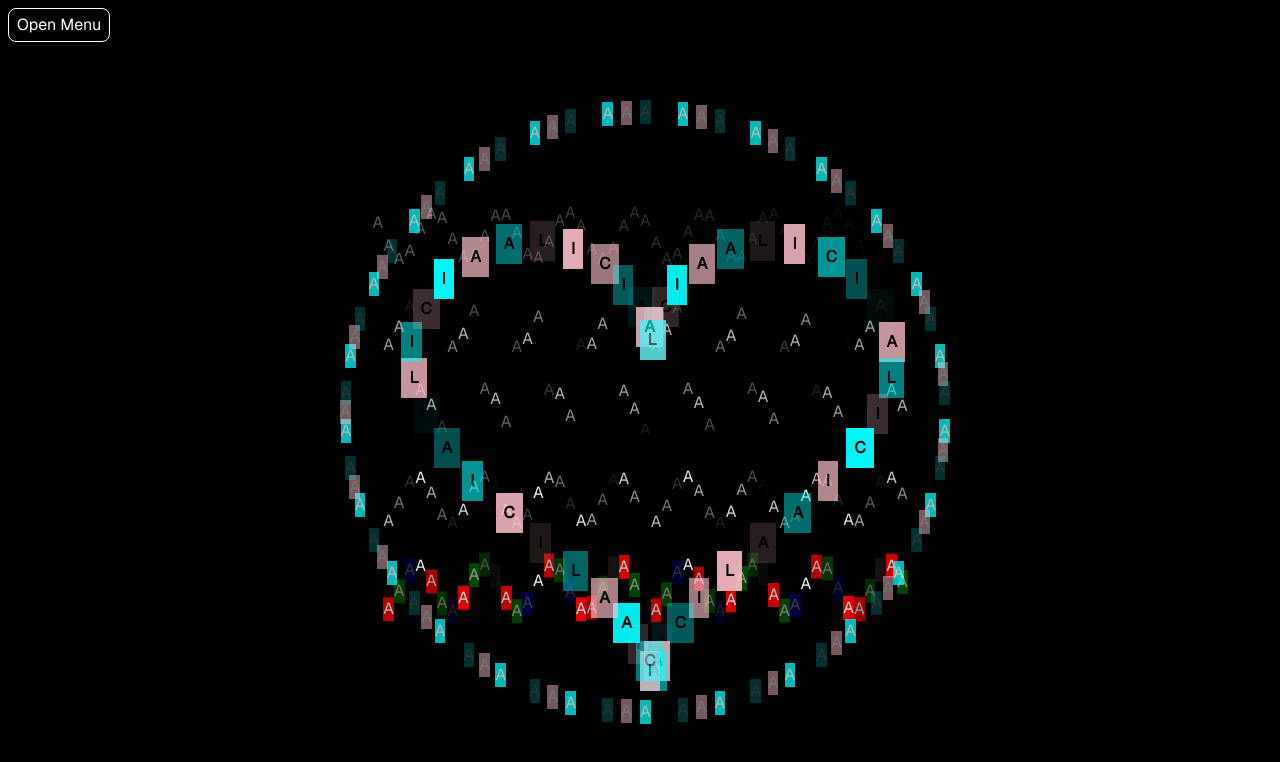
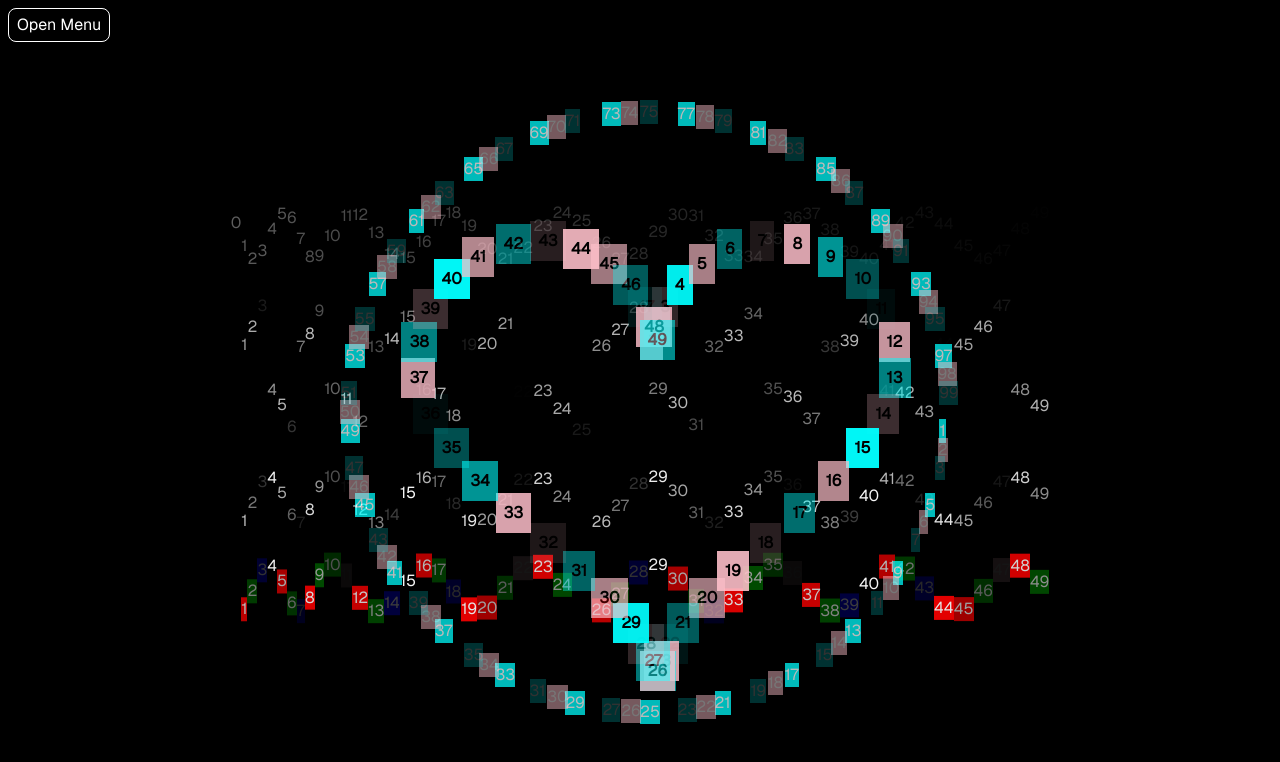
Before and after one commit to fadhilkholaf/playground.fadhilkholaf.my.id, a Next.js app: page /math in a window 1280 px wide. Shown: the top 762 px of the page. Built offline with nearby package versions, Linux system fonts and the light colour scheme.

Commit message:
feat: some ui fix

```diff
--- a/src/app/attribution/page.tsx
+++ b/src/app/attribution/page.tsx
@@ -23,6 +23,10 @@ const menus: Menu[] = [
     name: "Math for creative developers",
     url: "https://threejs-workshops.com/",
   },
+  {
+    name: "Strip lamp",
+    url: "https://x.com/artur_bien/status/1864337811093987335",
+  },
 ];
 
 const AttributionPage = () => {
--- a/src/app/math-sine/page.tsx
+++ b/src/app/math-sine/page.tsx
@@ -12,7 +12,7 @@ const MathSinePage = () => {
 
   useEffect(() => {
     const animation = (time: number) => {
-      const progress = time / 5000;
+      const progress = time / 1500;
 
       setNumber(Math.sin(progress));
 
--- a/src/app/math/page.tsx
+++ b/src/app/math/page.tsx
@@ -27,7 +27,9 @@ const MathPage = () => {
               opacity: `${(Math.abs(number / 2) * (Math.abs(index - 50) / 50)) % 1}`,
             }}
           >
-            A
+            {/* A */}
+
+            {index}
           </span>
         ))}
       </p>
@@ -41,7 +43,9 @@ const MathPage = () => {
               opacity: `${(Math.sin(-index) * number) % 1}`,
             }}
           >
-            A
+            {/* A */}
+
+            {index}
           </span>
         ))}
       </p>
@@ -55,7 +59,9 @@ const MathPage = () => {
               opacity: `${(Math.sin(index) * number) % 1}`,
             }}
           >
-            A
+            {/* A */}
+
+            {index}
           </span>
         ))}
       </p>
@@ -69,7 +75,9 @@ const MathPage = () => {
               opacity: `${Math.abs(((number / 2) * 2 * (index % 25)) % 1)}`,
             }}
           >
-            A
+            {/* A */}
+
+            {index}
           </span>
         ))}
       </p>
@@ -99,7 +107,9 @@ const MathPage = () => {
                 backgroundColor: `${color}`,
               }}
             >
-              A
+              {/* A */}
+
+              {index}
             </span>
           );
         })}
@@ -132,7 +142,9 @@ const MathPage = () => {
               backgroundColor: `${color}`,
             }}
           >
-            A
+            {/* A */}
+
+            {index}
           </span>
         );
       })}
@@ -177,13 +189,15 @@ const MathPage = () => {
               backgroundColor: `${color}`,
             }}
           >
-            {index % 6 === 1
+            {/* {index % 6 === 1
               ? "L"
               : index % 6 === 2 || index % 6 === 4
                 ? "I"
                 : index % 6 === 3
                   ? "C"
-                  : "A"}
+                  : "A"} */}
+
+            {index}
           </span>
         );
       })}
```
